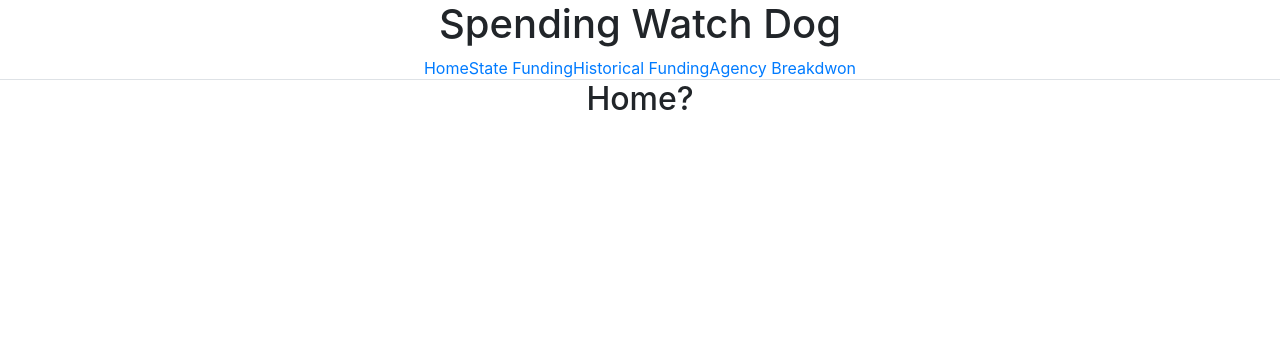
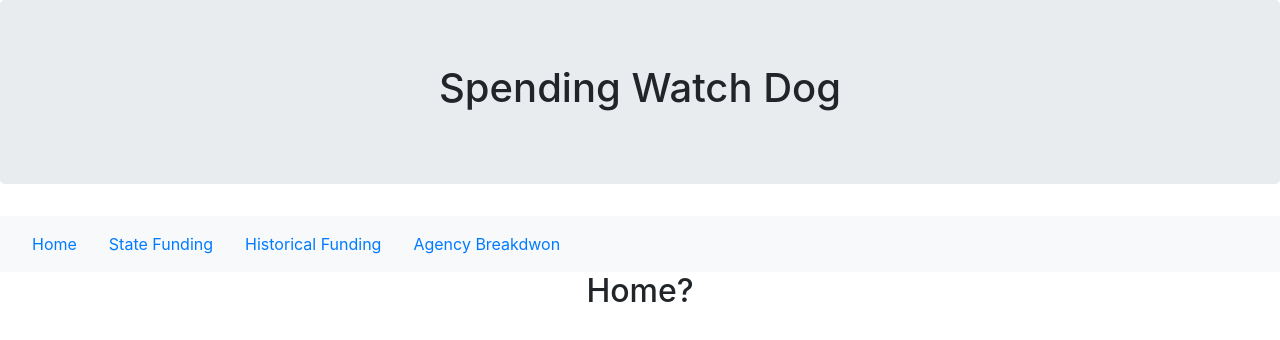
Before and after one commit to joemdevlin/spendingWatchDog, a React (Create React App) app: page / in a window 1280 px wide. Shown: the top 340 px of the page. Built offline with nearby package versions, Linux system fonts and the light colour scheme; the HTML template or start-up script is replaced by a standard one.

Commit message:
Added some styling to the header and nav bar

```diff
--- a/src/App.js
+++ b/src/App.js
@@ -10,20 +10,20 @@ import Breakdown from "./components/AgencyBreakdownView";
 import History from "./components/HistoricalFundingView";
 import State from "./components/StatesView";
 
-import {Nav} from "react-bootstrap";
+import {Nav, Jumbotron} from "react-bootstrap";
 
 function App() {
   return (
     <div className="App">
-      <header>
-        <h1>Spending Watch Dog</h1>
-      </header>
+      <Jumbotron>
+          <h1>Spending Watch Dog</h1>
+      </Jumbotron>
       <HashRouter>
-        <Nav expand="lg" className="justify-content-center" activeKey="/home" variant="tabs">
-              <Nav.Item><NavLink to="/">Home</NavLink></Nav.Item>
-              <Nav.Item><NavLink to="/states">State Funding</NavLink></Nav.Item>
-              <Nav.Item><NavLink to="/historical">Historical Funding</NavLink></Nav.Item>
-              <Nav.Item><NavLink to="/breakdown">Agency Breakdwon</NavLink></Nav.Item>
+        <Nav class="navbar navbar-expand-lg navbar-light bg-light" activeKey="/home" variant="tabs">
+              <Nav.Item><NavLink class="nav-link" to="/">Home</NavLink></Nav.Item>
+              <Nav.Item><NavLink class="nav-link" to="/states">State Funding</NavLink></Nav.Item>
+              <Nav.Item><NavLink class="nav-link" to="/historical">Historical Funding</NavLink></Nav.Item>
+              <Nav.Item><NavLink class="nav-link" to="/breakdown">Agency Breakdwon</NavLink></Nav.Item>
         </Nav>
         <main>
           <div id="content" >
```
